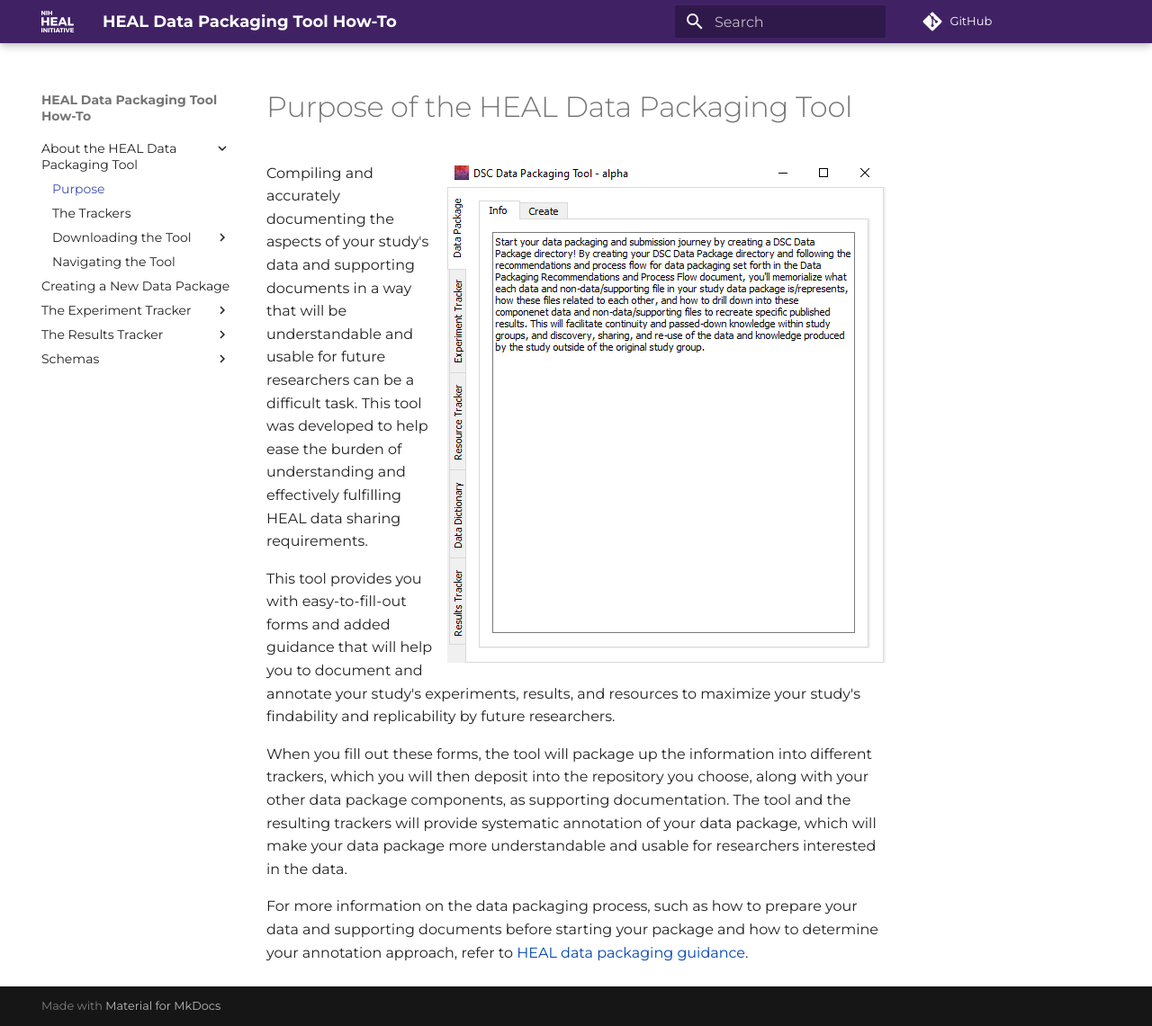
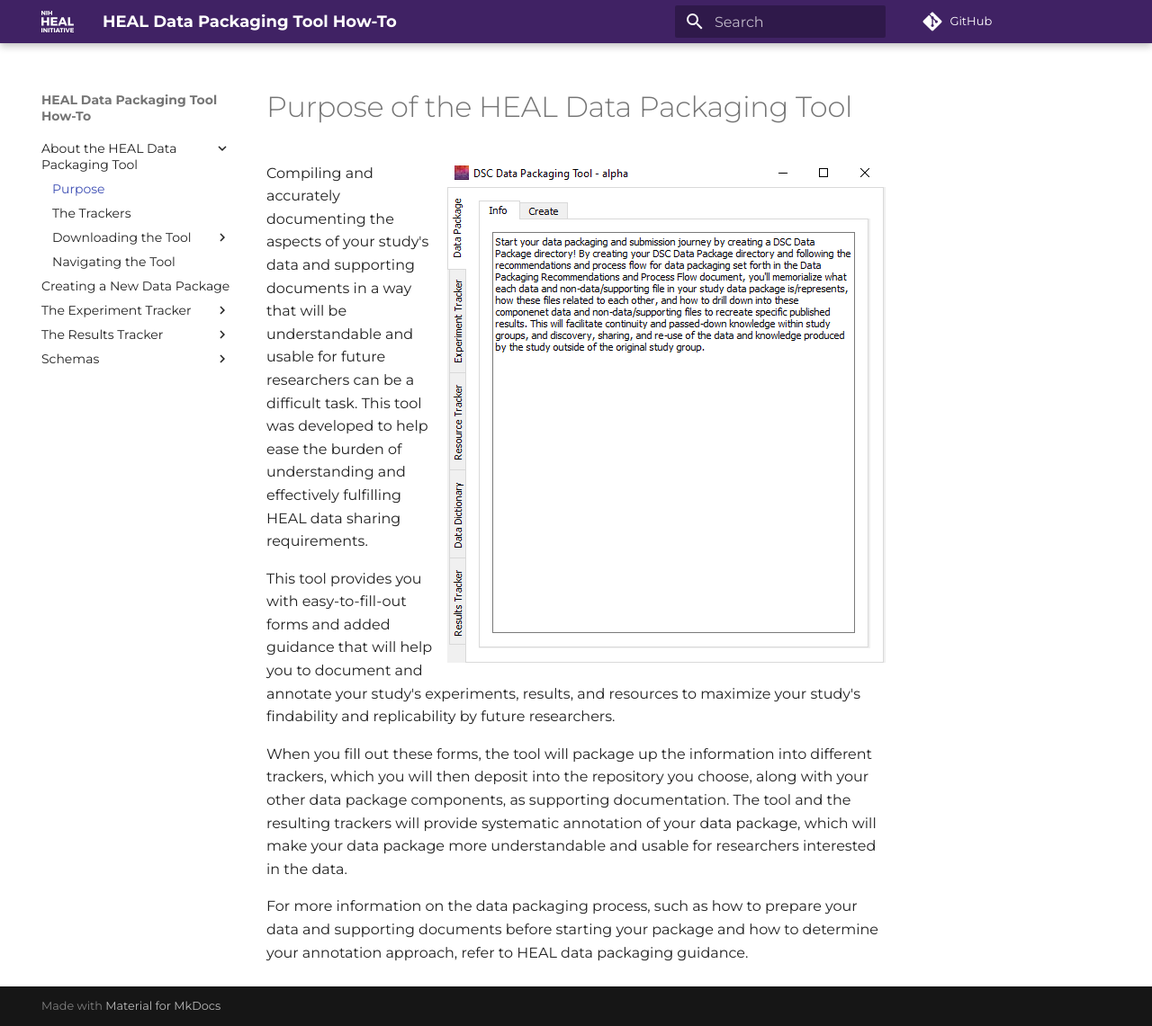
Before and after one commit to norc-heal/heal-app-docs, an MkDocs documentation site: the page built from docs/about/purpose.md, in a window 1280 px wide and 1141 px high. Shown: the whole window at 90% size. Built offline with MkDocs 1.6.1 and Material for MkDocs 9.7.7, drawn with Linux system fonts in a browser that asks for light colours; comment, search, counter and statistics services are not loaded; some of the changed lines change nothing that is shown.

Commit message:
Quick link fix

```diff
--- a/docs/about/purpose.md
+++ b/docs/about/purpose.md
@@ -6,4 +6,4 @@
 
 When you fill out these forms, the tool will package up the information into different trackers, which you will then deposit into the repository you choose, along with your other data package components, as supporting documentation. The tool and the resulting trackers will provide systematic annotation of your data package, which will make your data package more understandable and usable for researchers interested in the data.
 
-For more information on the data packaging process, such as how to prepare your data and supporting documents before starting your package and how to determine your annotation approach, refer to [HEAL data packaging guidance](https://norc-heal.github.io/heal-data-pkg-guide/).
+For more information on the data packaging process, such as how to prepare your data and supporting documents before starting your package and how to determine your annotation approach, refer to HEAL data packaging guidance.
```
